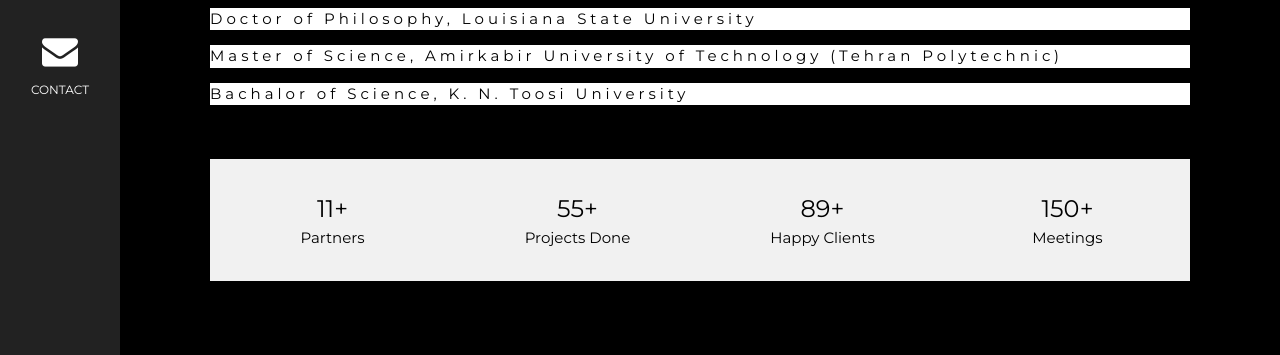
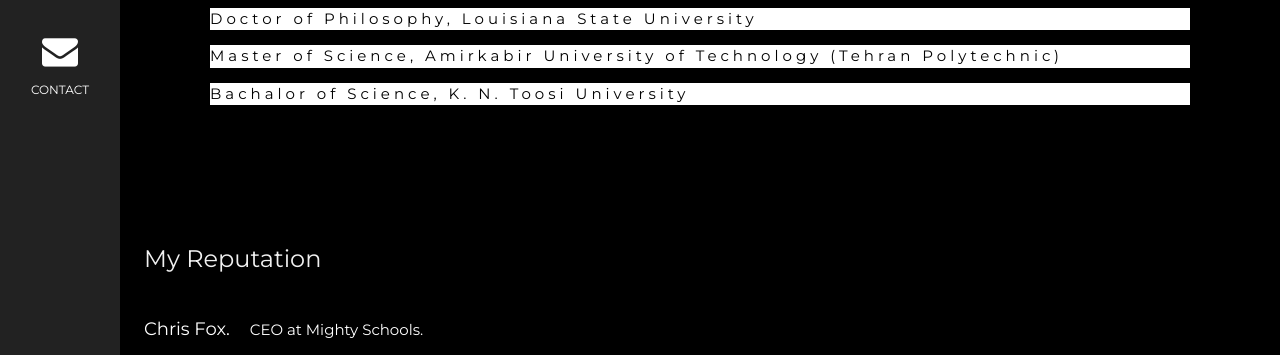
Before and after one commit to FaRiid152/FaridSahebsara.github.io, a plain HTML site: page index.html in a window 1280 px wide. Shown: the part 387-742 px from the top of the page. Drawn offline with nearby package versions, Linux system fonts and the light colour scheme.

Commit message:
Update index.html

```diff
--- a/index.html
+++ b/index.html
@@ -78,25 +78,6 @@ body, h1,h2,h3,h4,h5,h6 {font-family: "Montserrat", sans-serif}
     <div class="w3-white">
       <p class="w3-wide">Bachalor of Science, K. N. Toosi University</p>
     </div><br>
-
-    <div class="w3-row w3-center w3-padding-16 w3-section w3-light-grey">
-      <div class="w3-quarter w3-section">
-        <span class="w3-xlarge">11+</span><br>
-        Partners
-      </div>
-      <div class="w3-quarter w3-section">
-        <span class="w3-xlarge">55+</span><br>
-        Projects Done
-      </div>
-      <div class="w3-quarter w3-section">
-        <span class="w3-xlarge">89+</span><br>
-        Happy Clients
-      </div>
-      <div class="w3-quarter w3-section">
-        <span class="w3-xlarge">150+</span><br>
-        Meetings
-      </div>
-    </div>
     </div>
 
     <!-- Testimonials -->
```
